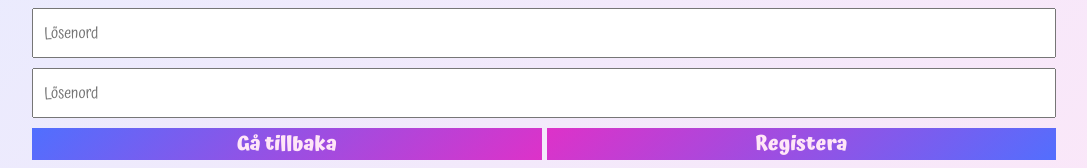
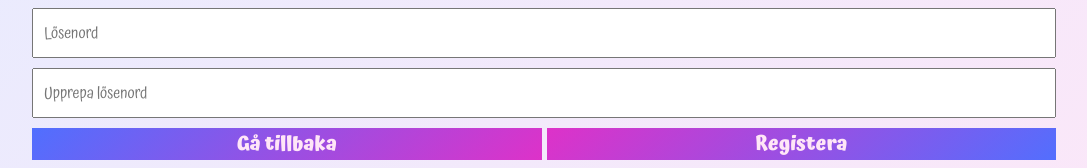
Before and after one commit to JoakimHaglund/NameSpace, a Vue app in the folder Frontend/: page /login in a window 1280 px wide. Both pictures are taken after a click on the button "Registera". Shown: the part 294-462 px from the top of the page, without its empty margins (96-1183 px from the left). Built offline with nearby package versions, Linux system fonts and the light colour scheme; the HTML template or start-up script is replaced by a standard one.

Commit message:
Fix: was checking wrong field

```diff
--- a/Frontend/src/pages/login/index.vue
+++ b/Frontend/src/pages/login/index.vue
@@ -15,7 +15,7 @@
             <input type="text" v-model="username" placeholder="Användarnamn" required />
             <input type="email" v-model="registerEmail" placeholder="E-mail" required />
             <input type="password" v-model="registerPassword" placeholder="Lösenord" required />
-            <input type="password" v-model="confirmPassword" placeholder="Lösenord" required />
+            <input type="password" v-model="confirmPassword" placeholder="Upprepa lösenord" required />
             <div id="register-form-buttons-wrapper">
                 <button type="button" @click.prevent="toggleRegisterForm">Gå tillbaka</button>
                 <button type="submit">Registera</button>
@@ -54,7 +54,7 @@ const login = async () => {
     }
 };
 const register = async () => {
-    if (password.value === confirmPassword.value) {
+    if (registerPassword.value === confirmPassword.value) {
         const response = await api.registerUser(username.value, registerEmail.value, registerPassword.value);
         console.log("Login: ", response);
         if (response.status === 200) {
```
